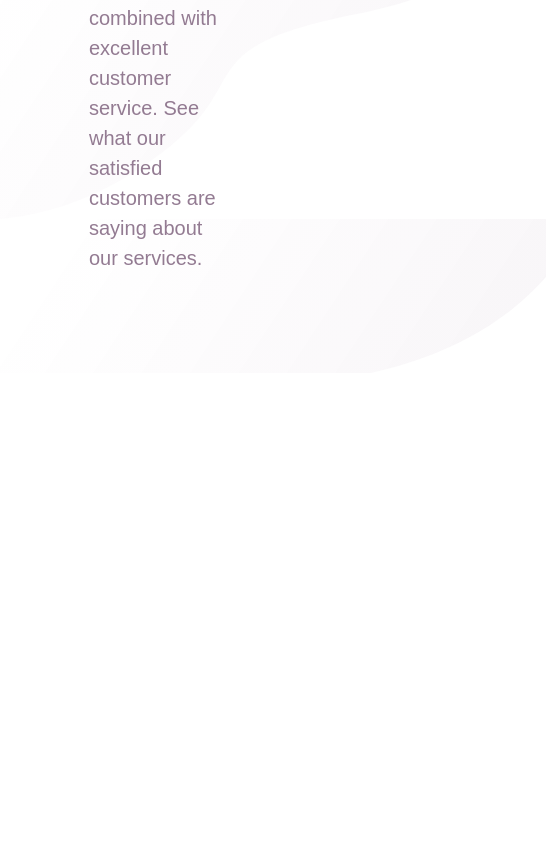
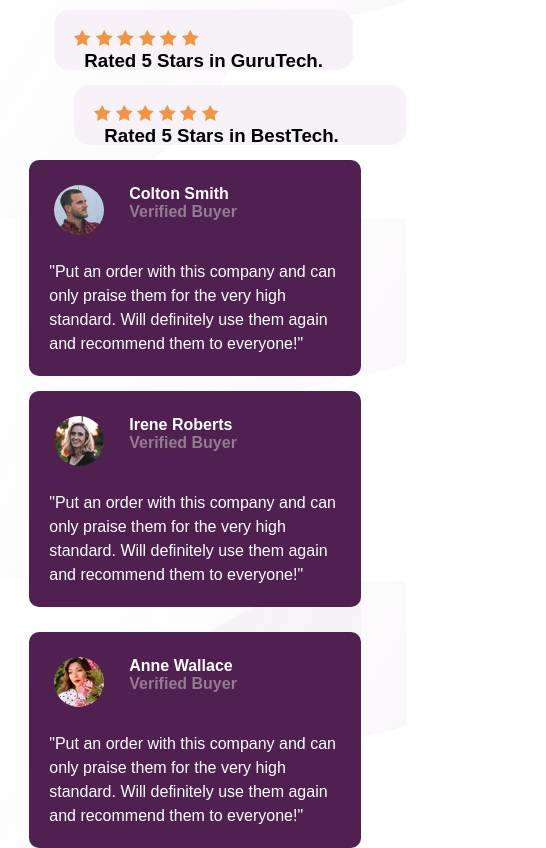
Before and after one commit to sourav2898/Responsive-Socal-Proof-Section, a plain HTML site: page index.html in a window 390 px wide. Shown: the part 505-1353 px from the top of the page, 546 px wide, since content can reach past the window. Before the commit the page ends 878 px from the top, so only its background shows below. Drawn offline with Linux system fonts and the light colour scheme.

Commit message:
final commit

```diff
--- a/index.html
+++ b/index.html
@@ -68,6 +68,47 @@
             </div>
         </div>
 
+        <div class="bottom">
+            <div class="card-1">
+                <div class="head">
+                    <img src="images/image-colton.jpg">
+                    <div class="name">
+                        <h4>Colton Smith  </h4>
+                        <h4 style="color: hsl(303, 10%, 53%);">Verified Buyer</h4>
+                    </div>
+                </div>
+                <div class="descriptio">
+                    <p>"Put an order with this company and can only praise them for the very high
+                        standard. Will definitely use them again and recommend them to everyone!"</p>
+                </div>
+            </div>
+            <div class="card-2">
+                <div class="head">
+                    <img src="images/image-irene.jpg">
+                    <div class="name">
+                        <h4>Irene Roberts  </h4>
+                        <h4 style="color: hsl(303, 10%, 53%);">Verified Buyer</h4>
+                    </div>
+                </div>
+                <div class="descriptio">
+                    <p>"Put an order with this company and can only praise them for the very high
+                        standard. Will definitely use them again and recommend them to everyone!"</p>
+                </div>
+            </div>
+            <div class="card-3">
+                <div class="head">
+                    <img src="images/image-anne.jpg">
+                    <div class="name">
+                        <h4>Anne Wallace </h4>
+                        <h4 style="color: hsl(303, 10%, 53%);">Verified Buyer</h4>
+                    </div>
+                </div>
+                <div class="descriptio">
+                    <p>"Put an order with this company and can only praise them for the very high
+                        standard. Will definitely use them again and recommend them to everyone!"</p>
+                </div>
+            </div>
+        </div>
       </div>
 
   </body>
--- a/main.css
+++ b/main.css
@@ -15,7 +15,7 @@ body{
 }
 
 .container{
-    width: 80%;
+    width: 85%;
     margin: 0 auto;
 }
 
@@ -51,7 +51,7 @@ body{
 
 .top .top-right{
     width: 50%;
-    margin: 100px 50px 0;
+    margin-top: 100px;
 }
 
 .top-right .rating-section{
@@ -82,3 +82,91 @@ body{
     width: 100%;
     margin-left: 45px;
 }
+
+.bottom {
+    background-image: url(images/bg-pattern-bottom-desktop.svg);
+    width: 100%;
+    display: flex;
+    flex-wrap: wrap;
+    justify-content: space-around;
+    box-sizing: border-box;
+}
+
+.bottom .card-1, .card-2, .card-3{
+    width: 350px;
+    background-color: var(--Very-Dark-Magenta);
+    padding: 10px;
+    border-radius: 10px;
+    word-break: keep-all;
+    color: var(--White);
+}
+
+.bottom .card-1 .head,.card-2 .head,.card-3 .head{
+    display: flex;
+    flex-wrap: wrap;
+    padding: 15px;
+}
+
+.bottom .card-1 .head .name,.card-2 .head .name,.card-3 .head .name{
+    padding-left: 25px;
+}
+
+.bottom .card-1 .descriptio,.card-2 .descriptio,.card-3 .descriptio{
+    padding: 10px;
+    line-height: 1.5;
+}
+
+.card-1 .head img, .card-2 .head img,.card-3 .head img{
+    border-radius: 50%;
+    width: 50px;
+}
+
+.bottom .card-2{
+    margin-top: 15px;
+}
+
+.bottom .card-3{
+    margin-top: 25px;
+}
+
+
+@media screen and (max-width: 600px){
+
+    *{
+        margin: 0;
+        padding: 0;
+    }
+
+    .contianer{
+        width:100%;
+    }
+
+    .container .top{
+        flex-wrap: wrap;
+    }
+
+    .top-right .rating-section{
+        display: block;
+    }
+
+    .top-right .rating-section rate{
+        position: absolute;
+        align-items: center;
+    }
+
+    .top .top-left{
+        width: 100%;
+        margin: 0;
+    }
+
+    .top .top-right{
+        width: 100%;
+        margin: 0;
+        align-items: center;
+    }
+
+    .top .top-right .rate-1, .rate-2, .rate-3{
+        width:100%;
+        margin:0;
+    }
+}
```
